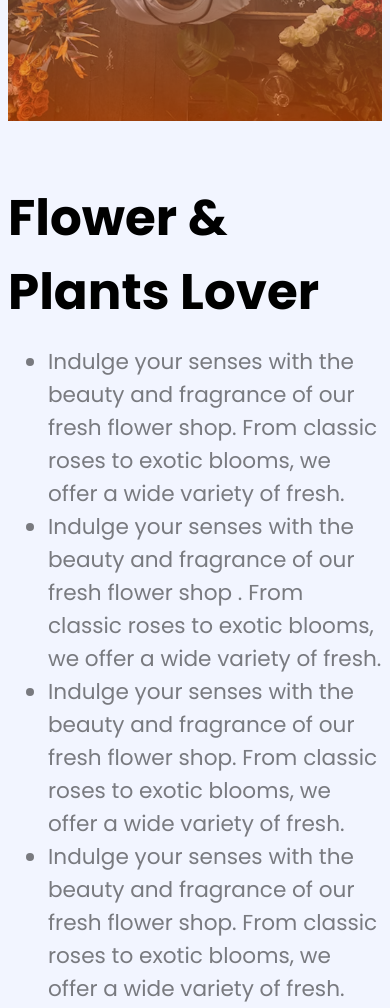
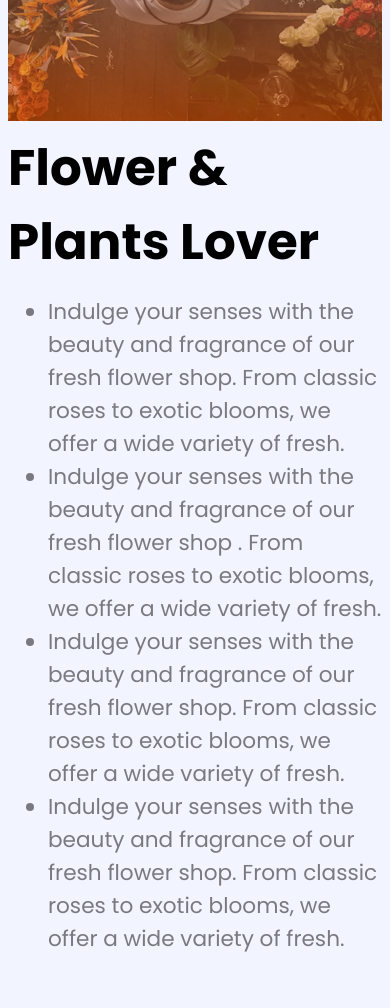
Before and after one commit to rimi-1234/flower-website-responsive, a plain HTML site: page index.html in a window 390 px wide. Shown: the part 3560-4568 px from the top of the page. After the commit the page ends 4531 px from the top, so only its background shows below. Drawn offline with Linux system fonts and the light colour scheme.

Commit message:
plant-lover padding change

```diff
--- a/styles/flower.css
+++ b/styles/flower.css
@@ -216,7 +216,7 @@
    }
    .plants-lover-container {
 
-       gap: 90px;
+       gap: 100px;
 
    }
 
@@ -227,7 +227,7 @@
    }
 
    .plants-lover-content {
-       padding-top: 50px;
+    padding-top: 50px;
        width: 540px;
 
    }
@@ -333,6 +333,9 @@
         gap: 10px;
 
        }
+     .plants-lover-content{
+        padding-top: 0px;
+     }
 
 
 
```
